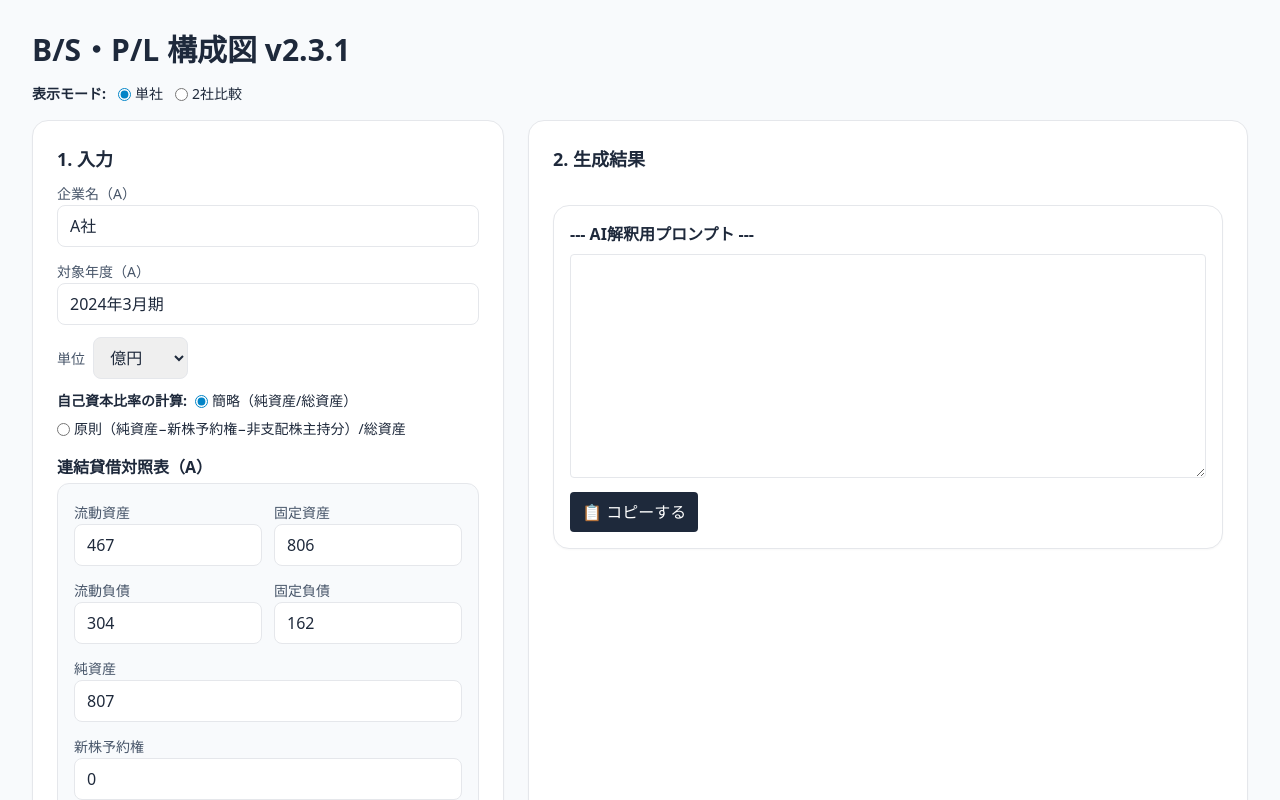
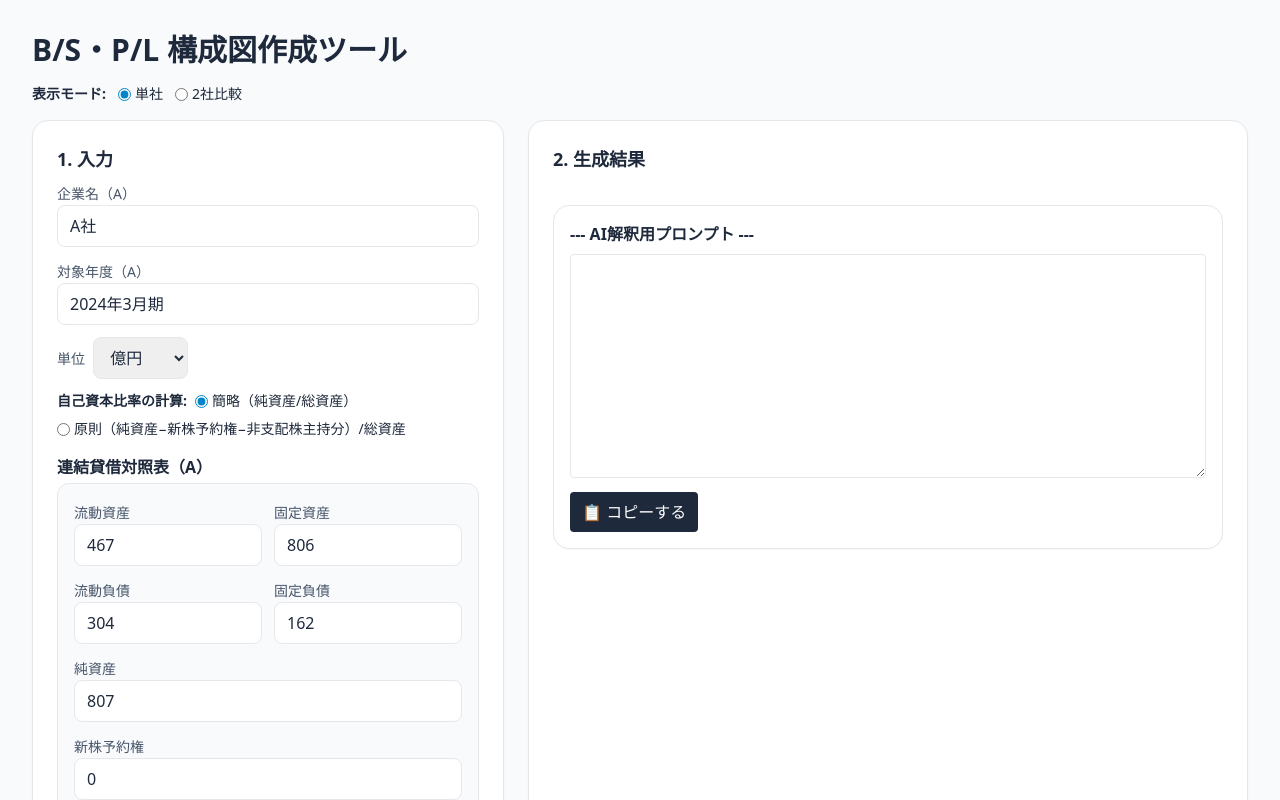
Before and after one commit to dn-nuniv/accounting-tools, a plain HTML site: page tools/fs-diagram/index.html in a window 1280 px wide. Shown: the top 800 px of the page. Drawn offline with nearby package versions, Linux system fonts and the light colour scheme.

Commit message:
Update index.html
<h1> 見出し修正

```diff
--- a/tools/fs-diagram/index.html
+++ b/tools/fs-diagram/index.html
@@ -17,7 +17,7 @@
 </head>
 <body class="bg-slate-50 text-slate-800">
   <div class="max-w-7xl mx-auto p-4 md:p-8">
-    <h1 class="text-2xl md:text-3xl font-bold mb-4">B/S・P/L 構成図 v2.3.1</h1>
+    <h1 class="text-2xl md:text-3xl font-bold mb-4">B/S・P/L 構成図作成ツール</h1>
 
     <div class="mb-4 flex flex-wrap gap-4 items-center">
       <div class="flex items-center gap-3">
```
